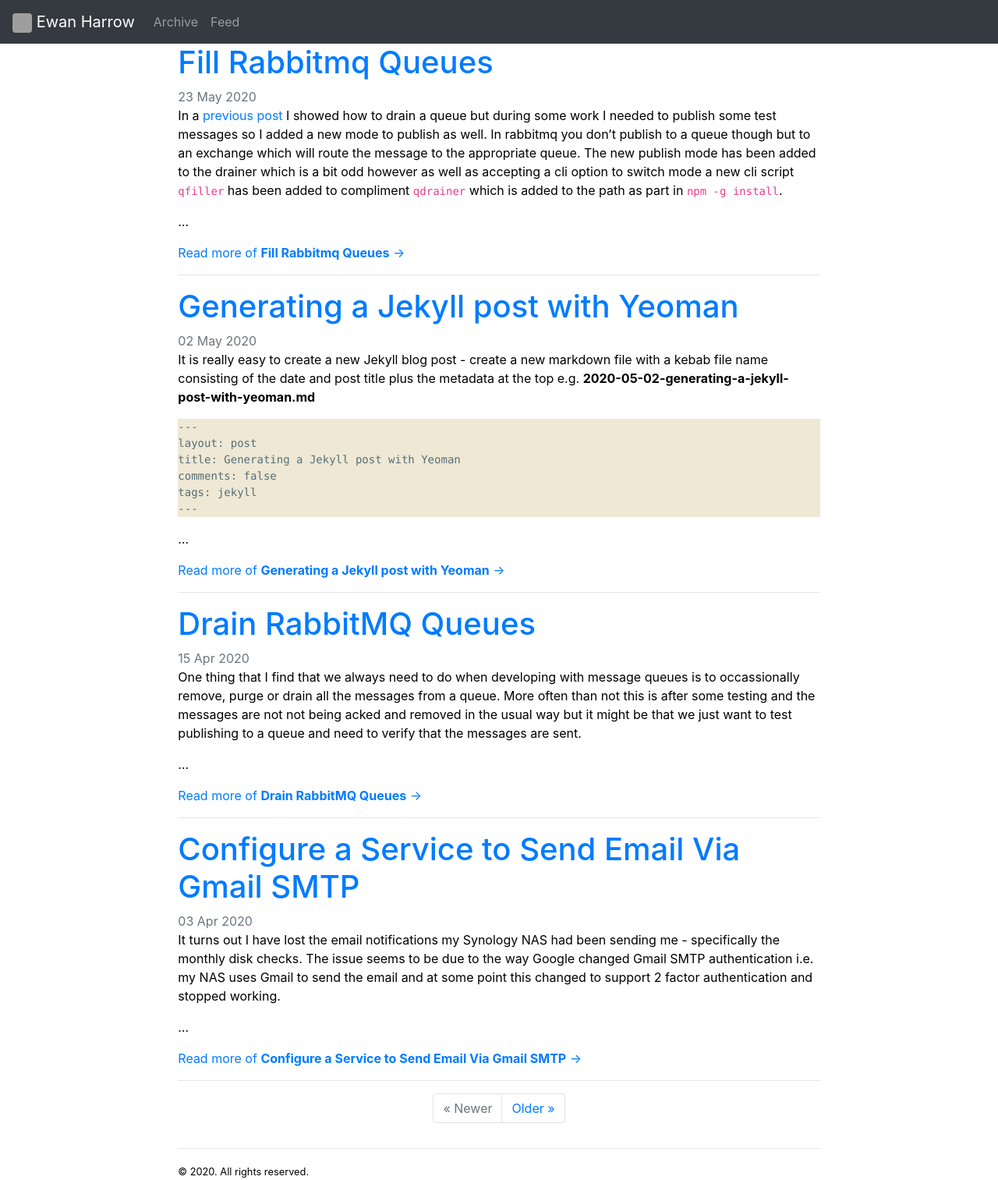
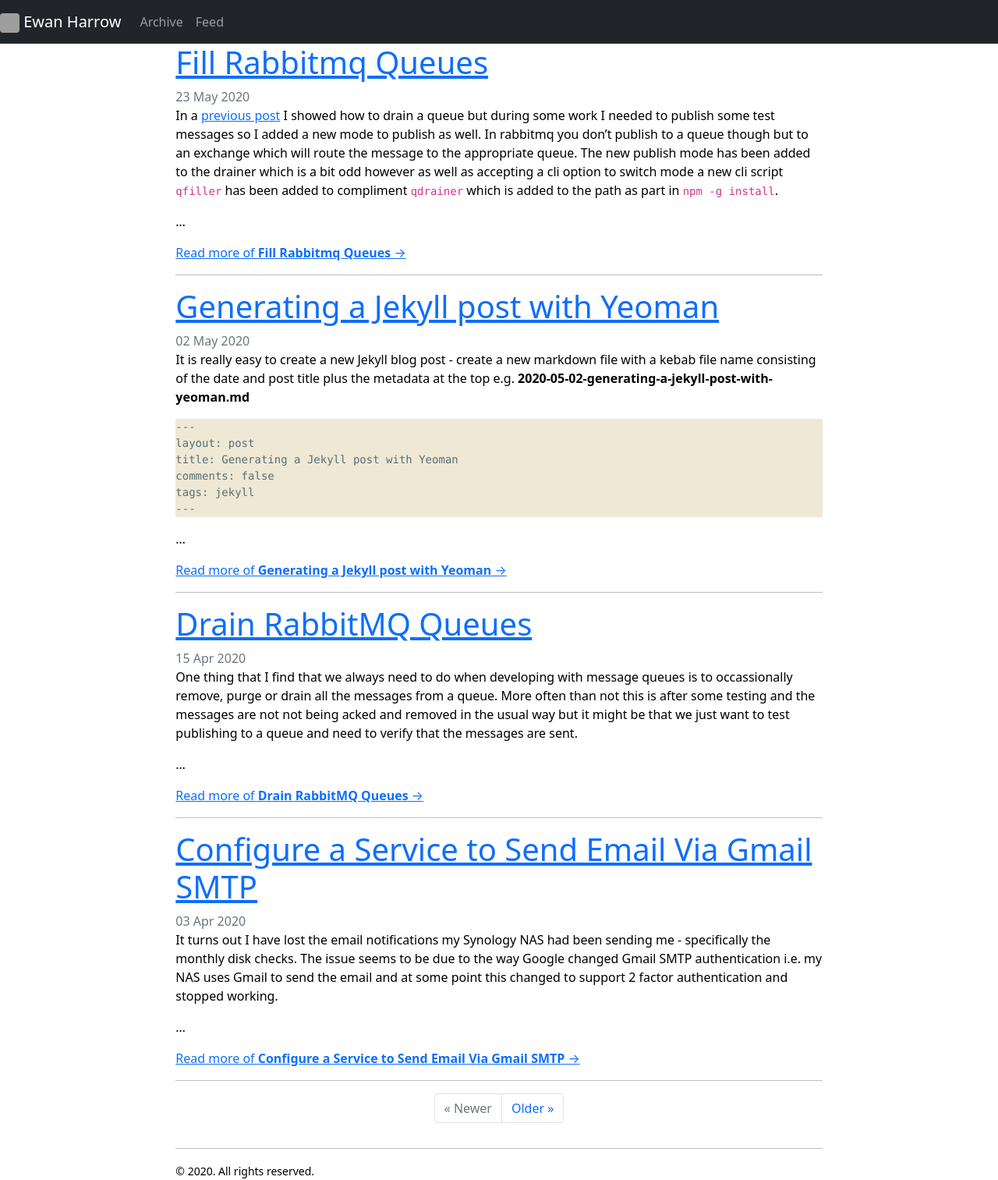
Before and after one commit to eharrow/eharrow.github.io, a Jekyll site: the page built from index.html, in a window 1280 px wide. Shown: the whole page at 78% size. Built offline with Jekyll 4.4.1, drawn with Linux system fonts in a browser that asks for light colours; the list of posts is cut into pages by our own code; comment, search, counter and statistics services are not loaded; grey boxes are pictures that could not be loaded.

Commit message:
feat: first cut of bootstrap 5

```diff
--- a/_includes/head.html
+++ b/_includes/head.html
@@ -5,7 +5,7 @@
     <meta name="viewport" content="width=device-width, initial-scale=1, shrink-to-fit=no">
 
     <!-- CSS only -->
-    <link rel="stylesheet" href="https://stackpath.bootstrapcdn.com/bootstrap/4.5.0/css/bootstrap.min.css" integrity="sha384-9aIt2nRpC12Uk9gS9baDl411NQApFmC26EwAOH8WgZl5MYYxFfc+NcPb1dKGj7Sk" crossorigin="anonymous">
+    <link href="https://cdn.jsdelivr.net/npm/bootstrap@5.0.0-beta1/dist/css/bootstrap.min.css" rel="stylesheet" integrity="sha384-giJF6kkoqNQ00vy+HMDP7azOuL0xtbfIcaT9wjKHr8RbDVddVHyTfAAsrekwKmP1" crossorigin="anonymous">
     <link rel="stylesheet" href="{{ site.baseurl }}/assets/css/styles.css">
     <!-- Icons -->
     <link rel="shortcut icon" href="{{ site.baseurl }}/public/images/favicon.ico">
--- a/_layouts/default.html
+++ b/_layouts/default.html
@@ -44,9 +44,7 @@
 
   <!-- JS, Popper.js, and jQuery -->
   <script src="https://code.jquery.com/jquery-3.5.1.slim.min.js" integrity="sha384-DfXdz2htPH0lsSSs5nCTpuj/zy4C+OGpamoFVy38MVBnE+IbbVYUew+OrCXaRkfj" crossorigin="anonymous"></script>
-  <script src="https://cdn.jsdelivr.net/npm/popper.js@1.16.0/dist/umd/popper.min.js" integrity="sha384-Q6E9RHvbIyZFJoft+2mJbHaEWldlvI9IOYy5n3zV9zzTtmI3UksdQRVvoxMfooAo" crossorigin="anonymous"></script>
-  <script src="https://stackpath.bootstrapcdn.com/bootstrap/4.5.0/js/bootstrap.min.js" integrity="sha384-OgVRvuATP1z7JjHLkuOU7Xw704+h835Lr+6QL9UvYjZE3Ipu6Tp75j7Bh/kR0JKI" crossorigin="anonymous"></script>
-  {% include google_analytics.html %}
+  <script src="https://cdn.jsdelivr.net/npm/bootstrap@5.0.0-beta1/dist/js/bootstrap.bundle.min.js" integrity="sha384-ygbV9kiqUc6oa4msXn9868pTtWMgiQaeYH7/t7LECLbyPA2x65Kgf80OJFdroafW" crossorigin="anonymous"></script>  {% include google_analytics.html %}
   <!-- Go to www.addthis.com/dashboard to customize your tools -->
   <script type="text/javascript" src="//s7.addthis.com/js/300/addthis_widget.js#pubid=ra-5694e3d6d315da1a" async="async"></script>
   <script id="dsq-count-scr" src="//ewanharrow.disqus.com/count.js" async></script>
--- a/_sass/_base.scss
+++ /dev/null
@@ -1,78 +0,0 @@
-// Body resets
-//
-// Update the foundational and global aspects of the page.
-
-* {
-  -webkit-box-sizing: border-box;
-     -moz-box-sizing: border-box;
-          box-sizing: border-box;
-}
-
-html,
-body {
-  margin: 0;
-  padding: 0;
-}
-
-html {
-  font-family: "Helvetica Neue", Helvetica, Arial, sans-serif;
-  font-size: 16px;
-  line-height: 1.5;
-
-  @media (min-width: 38em) {
-    font-size: 18px;
-  }
-}
-
-body {
-  color: #515151;
-  background-color: #fff;
-  -webkit-text-size-adjust: 100%;
-      -ms-text-size-adjust: 100%;
-}
-
-// No `:visited` state is required by default (browsers will use `a`)
-a {
-  color: #268bd2;
-  text-decoration: none;
-
-  // `:focus` is linked to `:hover` for basic accessibility
-  &:hover,
-  &:focus {
-    text-decoration: underline;
-  }
-
-  strong {
-    color: inherit;
-  }
-}
-
-img {
-  display: block;
-  max-width: 100%;
-  margin: 0 0 1rem;
-  border-radius: 5px;
-}
-
-table {
-  margin-bottom: 1rem;
-  width: 100%;
-  font-size: 85%;
-  border: 1px solid #e5e5e5;
-  border-collapse: collapse;
-}
-
-td,
-th {
-  padding: .25rem .5rem;
-  border: 1px solid #e5e5e5;
-}
-
-th {
-  text-align: left;
-}
-
-tbody tr:nth-child(odd) td,
-tbody tr:nth-child(odd) th {
-  background-color: #f9f9f9;
-}
--- a/_sass/_code.scss
+++ /dev/null
@@ -1,78 +0,0 @@
-// Code
-//
-// Inline and block-level code snippets. Includes tweaks to syntax highlighted
-// snippets from Pygments/Rouge and Gist embeds.
-
-code,
-pre {
-  font-family: Menlo, Monaco, "Courier New", monospace;
-}
-
-code {
-  padding: .25em .5em;
-  font-size: 85%;
-  color: #bf616a;
-  background-color: #f9f9f9;
-  border-radius: 3px;
-}
-
-pre {
-  margin-top: 0;
-  margin-bottom: 1rem;
-}
-
-pre code {
-  padding: 0;
-  font-size: 100%;
-  color: inherit;
-  background-color: transparent;
-}
-
-// Pygments via Jekyll
-.highlight {
-  padding: 1rem;
-  margin-bottom: 1rem;
-  font-size: .8rem;
-  line-height: 1.4;
-  background-color: #f9f9f9;
-  border-radius: .25rem;
-
-  pre {
-    margin-bottom: 0;
-    overflow-x: auto;
-  }
-
-  .lineno {
-    display: inline-block; // Ensures the null space also isn't selectable
-    padding-right: .75rem;
-    padding-left: .25rem;
-    color: #999;
-    // Make sure numbers aren't selectable
-    -webkit-user-select: none;
-       -moz-user-select: none;
-            user-select: none;
-  }
-}
-
-
-// Gist via GitHub Pages
-// .gist .gist-file {
-//   font-family: Menlo, Monaco, "Courier New", monospace !important;
-// }
-// .gist .markdown-body {
-//   padding: 15px;
-// }
-// .gist pre {
-//   padding: 0;
-//   background-color: transparent;
-// }
-// .gist .gist-file .gist-data {
-//   font-size: .8rem !important;
-//   line-height: 1.4;
-// }
-// .gist code {
-//   padding: 0;
-//   color: inherit;
-//   background-color: transparent;
-//   border-radius: 0;
-// }
--- a/_sass/_layout.scss
+++ /dev/null
@@ -1,15 +0,0 @@
-// Layout
-//
-// Styles for managing the structural hierarchy of the site.
-
-.container {
-  max-width: 38rem;
-  padding-left:  1.5rem;
-  padding-right: 1.5rem;
-  margin-left:  auto;
-  margin-right: auto;
-}
-
-footer {
-  margin-bottom: 2rem;
-}
--- a/_sass/_masthead.scss
+++ /dev/null
@@ -1,26 +0,0 @@
-// Masthead
-//
-// Super small header above the content for site name and short description.
-
-.masthead {
-  padding-top:    1rem;
-  padding-bottom: 1rem;
-  margin-bottom: 3rem;
-}
-
-.masthead-title {
-  margin-top: 0;
-  margin-bottom: 0;
-  color: #505050;
-
-  a {
-    color: #505050;
-  }
-
-  small {
-    font-size: 75%;
-    font-weight: 400;
-    color: #c0c0c0;
-    letter-spacing: 0;
-  }
-}
--- a/_sass/_message.scss
+++ /dev/null
@@ -1,11 +0,0 @@
-// Messages
-//
-// Show alert messages to users. You may add it to single elements like a `<p>`,
-// or to a parent if there are multiple elements to show.
-
-.message {
-  margin-bottom: 1rem;
-  padding: 1rem;
-  color: #717171;
-  background-color: #f9f9f9;
-}
--- a/_sass/_pagination.scss
+++ /dev/null
@@ -1,52 +0,0 @@
-// Pagination
-//
-// Super lightweight (HTML-wise) blog pagination. `span`s are provide for when
-// there are no more previous or next posts to show.
-
-.pagination {
-  overflow: hidden; // clearfix
-  margin: 0 -1.5rem 1rem;
-  font-family: "PT Sans", Helvetica, Arial, sans-serif;
-  color: #ccc;
-  text-align: center;
-}
-
-// Pagination items can be `span`s or `a`s
-.pagination-item {
-  display: block;
-  padding: 1rem;
-  border: solid #eee;
-  border-width: 1px 0;
-
-  &:first-child {
-    margin-bottom: -1px;
-  }
-}
-
-// Only provide a hover state for linked pagination items
-a.pagination-item:hover {
-  background-color: #f5f5f5;
-}
-
-@media (min-width: 30em) {
-  .pagination {
-    margin: 3rem 0;
-  }
-
-  .pagination-item {
-    float: left;
-    width: 50%;
-    border-width: 1px;
-
-    &:first-child {
-      margin-bottom: 0;
-      border-top-left-radius:    4px;
-      border-bottom-left-radius: 4px;
-    }
-    &:last-child {
-      margin-left: -1px;
-      border-top-right-radius:    4px;
-      border-bottom-right-radius: 4px;
-    }
-  }
-}
--- a/_sass/_posts.scss
+++ /dev/null
@@ -1,61 +0,0 @@
-// Posts and pages
-//
-// Each post is wrapped in `.post` and is used on default and post layouts. Each
-// page is wrapped in `.page` and is only used on the page layout.
-
-.page,
-.post {
-  margin-bottom: 4em;
-}
-
-// Blog post or page title
-.page-title,
-.post-title,
-.post-title a {
-  color: #303030;
-}
-.page-title,
-.post-title {
-  margin-top: 0;
-}
-
-// Meta data line below post title
-.post-date {
-  display: block;
-  margin-top: -.5rem;
-  margin-bottom: 1rem;
-  color: #9a9a9a;
-}
-
-
-// Related posts
-.related {
-  padding-top: 2rem;
-  padding-bottom: 2rem;
-  border-top: 1px solid #eee;
-}
-
-.related-posts {
-  padding-left: 0;
-  list-style: none;
-
-  h3 {
-    margin-top: 0;
-  }
-
-  li {
-    small {
-      font-size: 75%;
-      color: #999;
-    }
-
-    a:hover {
-      color: #268bd2;
-      text-decoration: none;
-
-      small {
-        color: inherit;
-      }
-    }
-  }
-}
--- a/_sass/_syntax.scss
+++ b/_sass/_syntax.scss
@@ -60,6 +60,7 @@
 .highlight .vi { color: #033 } /* Name.Variable.Instance */
 .highlight .il { color: #f60 } /* Literal.Number.Integer.Long */
 
+
 .css .o,
 .css .o + .nt,
 .css .nt + .nt { color: #999; }
--- a/_sass/_type.scss
+++ /dev/null
@@ -1,117 +0,0 @@
-// Typography
-//
-// Headings, body text, lists, and other misc typographic elements.
-
-h1, h2, h3, h4, h5, h6 {
-  margin-bottom: .5rem;
-  font-weight: bold;
-  line-height: 1.25;
-  color: #313131;
-  text-rendering: optimizeLegibility;
-}
-
-h1 {
-  font-size: 2rem;
-}
-
-h2 {
-  margin-top: 1rem;
-  font-size: 1.5rem;
-}
-
-h3 {
-  margin-top: 1.5rem;
-  font-size: 1.25rem;
-}
-
-h4, h5, h6 {
-  margin-top: 1rem;
-  font-size: 1rem;
-}
-
-p {
-  margin-top: 0;
-  margin-bottom: 1rem;
-}
-
-strong {
-  color: #303030;
-}
-
-ul, ol, dl {
-  margin-top: 0;
-  margin-bottom: 1rem;
-}
-
-dt {
-  font-weight: bold;
-}
-
-dd {
-  margin-bottom: .5rem;
-}
-
-hr {
-  position: relative;
-  margin: 1.5rem 0;
-  border: 0;
-  border-top: 1px solid #eee;
-  border-bottom: 1px solid #fff;
-}
-
-abbr {
-  font-size: 85%;
-  font-weight: bold;
-  color: #555;
-  text-transform: uppercase;
-
-  &[title] {
-    cursor: help;
-    border-bottom: 1px dotted #e5e5e5;
-  }
-}
-
-blockquote {
-  padding: .5rem 1rem;
-  margin: .8rem 0;
-  color: #7a7a7a;
-  border-left: .25rem solid #e5e5e5;
-
-  p:last-child {
-    margin-bottom: 0;
-  }
-
-  @media (min-width: 30em) {
-    padding-right: 5rem;
-    padding-left: 1.25rem;
-  }
-}
-
-
-// Markdown footnotes
-//
-// See the example content post for an example.
-
-// Footnote number within body text
-a[href^="#fn:"],
-// Back to footnote link
-a[href^="#fnref:"] {
-  display: inline-block;
-  margin-left: .1rem;
-  font-weight: bold;
-}
-
-// List of footnotes
-.footnotes {
-  margin-top: 2rem;
-  font-size: 85%;
-}
-
-// Custom type
-//
-// Extend paragraphs with `.lead` for larger introductory text.
-
-.lead {
-  font-size: 1.25rem;
-  font-weight: 300;
-}
```
